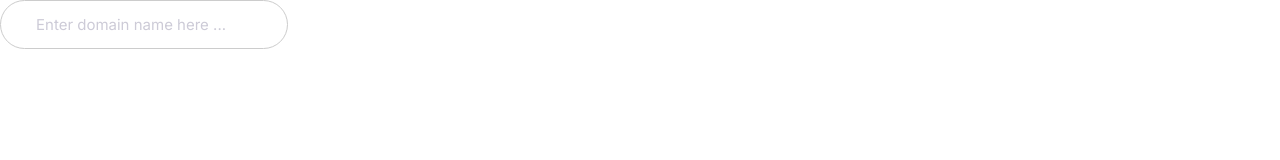
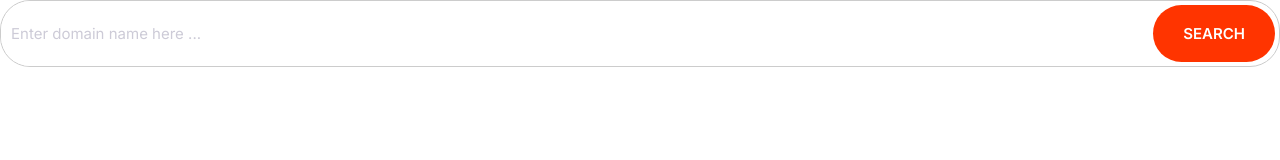
Before and after one commit to Sanket4496/moshify, a plain HTML site: page index.html in a window 1280 px wide. Drawn offline with Linux system fonts and the light colour scheme.

Commit message:
Add the input group component

```diff
--- a/css/styles.css
+++ b/css/styles.css
@@ -4,6 +4,8 @@
     ---color-accent: #ff3400;
     --color-heading: #1b0760;
     --color-body: #918ca4;
+    --color-border: #ccc;
+    --border-radius: 30px;
 }
 
 *, *::after, *::before {
@@ -227,8 +229,8 @@ a {
 
 /* Inputs */
 .input {
-    border-radius: 30px;
-    border: 1px solid #ccc;
+    border-radius: var(--border-radius);
+    border: 1px solid var(--color-border);
     color: var(--color-heading);
     font-size: 2rem;
     outline: 0;
@@ -239,6 +241,22 @@ a {
     color: #cdcbd7;
 }
 
+.input-group {
+    border: 1px solid var(--color-border);
+    border-radius: var(--border-radius);
+    display: flex;
+}
+
+.input-group .input {
+    border: 0;
+    flex-grow: 1;
+    padding: 1.5rem 1rem;
+}
+
+.input-group .btn {
+    margin: 4px;
+}
+
 @media screen and (min-width: 1024px) {
     .input {
         font-size: 1.5rem;
--- a/index.html
+++ b/index.html
@@ -13,7 +13,10 @@
 </head>
 
 <body>
-    <input type="text" class="input" placeholder="Enter domain name here ..." />
+    <div class="input-group">
+        <input type="text" class="input" placeholder="Enter domain name here ..." />
+        <button class="btn btn--accent">Search</button>
+    </div>
 </body>
 
 </html>
```
Also changed, not shown: components/input-group.html (added, +4 -0 lines).
